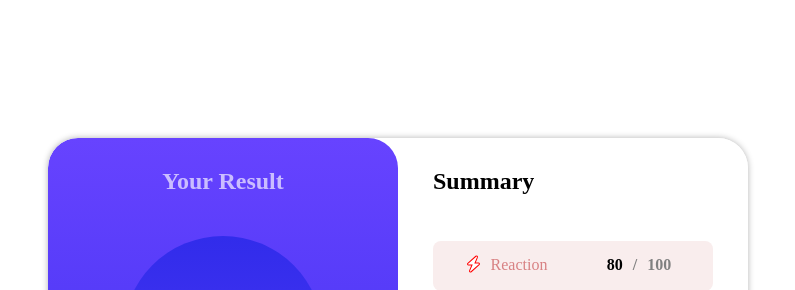
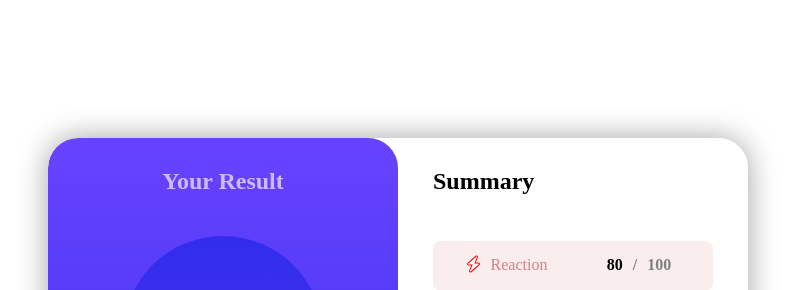
Before and after one commit to amrkhairy2099/Results-summary, a plain HTML site: page index.html in a window 1280 px wide. Shown: the part 118-408 px from the top of the page, without its empty margins (242-1037 px from the left). Drawn offline with Linux system fonts and the light colour scheme; a web font is replaced by a local one.

Commit message:
smoe change in css and html

```diff
--- a/css/main-css.css
+++ b/css/main-css.css
@@ -4,6 +4,9 @@
 	box-sizing: border-box;
 }
 body {
+	min-height: 100vh;
+    display: grid;
+    place-items: center;
 	font-family: 'Monda', serif;
 }
 .container {
@@ -14,7 +17,7 @@ body {
 	margin: 20% auto;
 	border-radius: 30px;
 	overflow: hidden;
-	box-shadow: 0 0 6px #0000004d;
+	box-shadow: 0 0 30px #0000005d;
 }
 @media(max-width: 768px) {
 	.container{
--- a/index.html
+++ b/index.html
@@ -1,5 +1,5 @@
 <!DOCTYPE html>
-<html>
+<html lang="en">
 	<head>
 		<meta charset="UTF-8">
 		<meta name="viewport" content="width=device-width, initial-scale=1.0">
```
